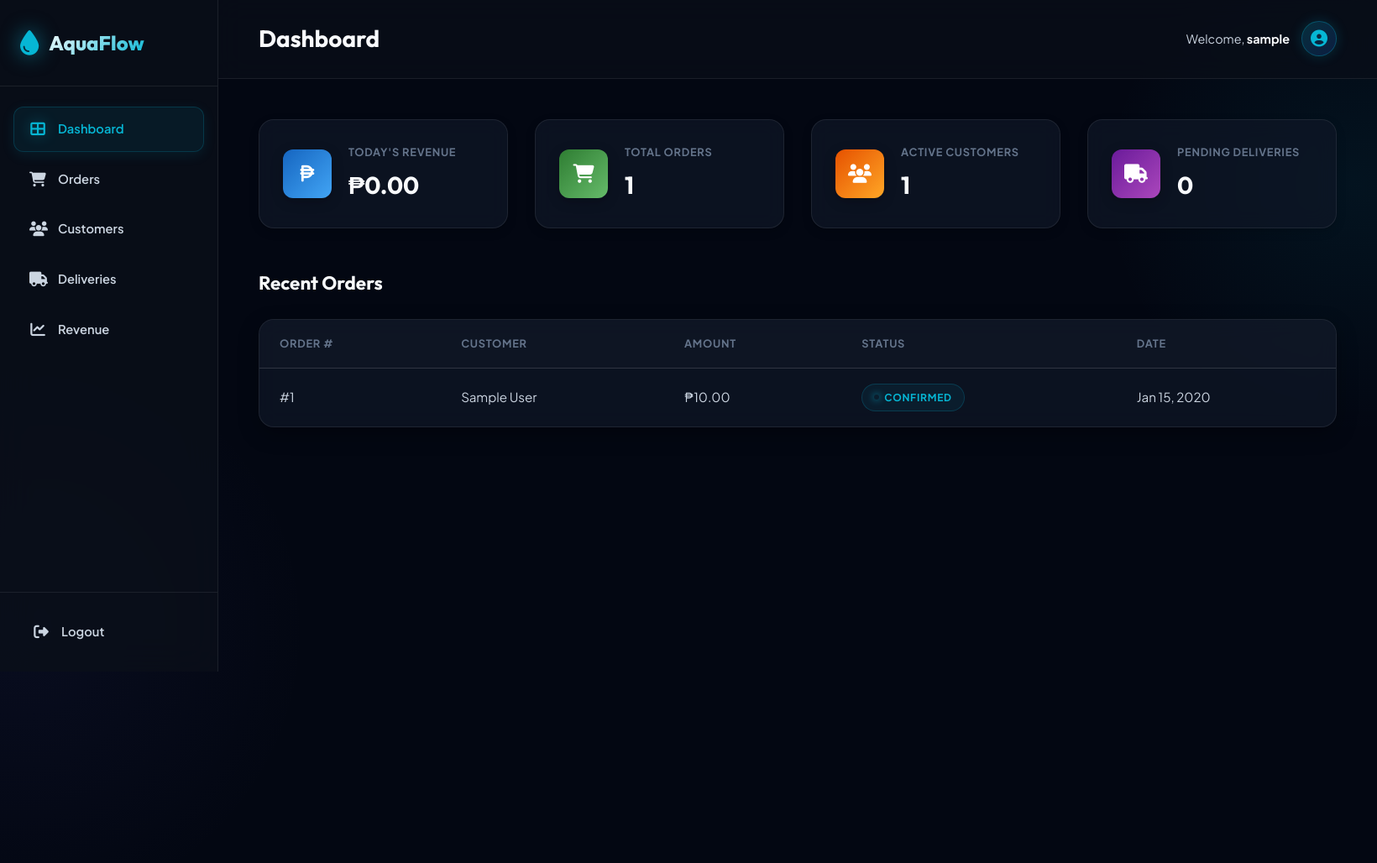
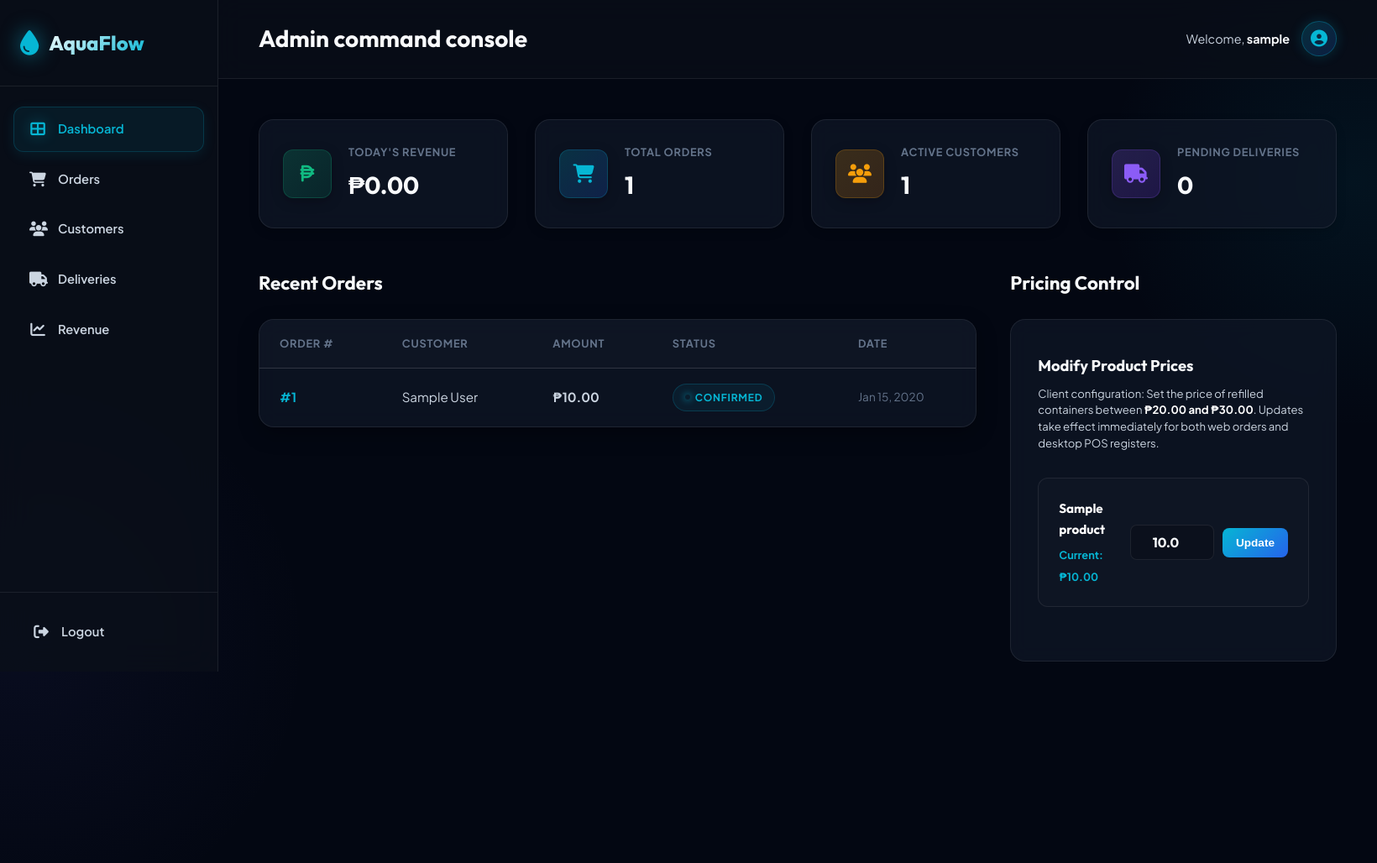
Before and after one commit to Oxil05/WaterStationPrototype, a Flask app: page /admin/dashboard in a window 1640 px wide; the page is wider, and only the part inside the window is pictured. Shown: the top 1028 px of that part at 84% size. Before the commit the page ends 800 px from the top of that part, so only its background shows below. Run offline with Flask 3, Linux system fonts and the light colour scheme; a user stored in the database is signed in; tables that the repository leaves empty hold one stand-in row (values such as "Sample post").

Commit message:
feat: add price configuration management within 20-30 pesos bounds to web and desktop app

```diff
--- a/app/routes/admin.py
+++ b/app/routes/admin.py
@@ -1,4 +1,4 @@
-from flask import Blueprint, render_template, redirect, url_for, flash
+from flask import Blueprint, render_template, redirect, url_for, flash, request
 from flask_login import login_required, current_user
 from functools import wraps
 from datetime import datetime, timezone
@@ -6,6 +6,7 @@ from app import db
 from app.models.order import Order
 from app.models.customer import Customer
 from app.models.delivery import Delivery
+from app.models.product import Product
 
 admin_bp = Blueprint('admin', __name__)
 
@@ -45,10 +46,33 @@ def dashboard():
     # Recent orders
     recent_orders = Order.query.order_by(Order.order_date.desc()).limit(10).all()
 
+    # Fetch products for price settings
+    products = Product.query.all()
+
     return render_template('admin/dashboard.html',
         today_revenue=today_revenue,
         total_orders=total_orders,
         active_customers=active_customers,
         pending_deliveries=pending_deliveries,
-        recent_orders=recent_orders
+        recent_orders=recent_orders,
+        products=products
     )
+
+
+@admin_bp.route('/update-price/<int:product_id>', methods=['POST'])
+@login_required
+@admin_required
+def update_price(product_id):
+    product = Product.query.get_or_404(product_id)
+    try:
+        new_price = float(request.form.get('price'))
+        if 20.0 <= new_price <= 30.0:
+            product.price = new_price
+            db.session.commit()
+            flash(f'Price for {product.name} updated to ₱{new_price:.2f} successfully.', 'success')
+        else:
+            flash('Error: Price must be between ₱20.00 and ₱30.00.', 'danger')
+    except (TypeError, ValueError):
+        flash('Error: Invalid price input. Enter a valid number.', 'danger')
+
+    return redirect(url_for('admin.dashboard'))
--- a/app/templates/admin/dashboard.html
+++ b/app/templates/admin/dashboard.html
@@ -1,12 +1,106 @@
 {% extends 'base.html' %}
 
-{% block title %}Dashboard{% endblock %}
-{% block page_title %}Dashboard{% endblock %}
+{% block title %}Admin Control Dashboard{% endblock %}
+{% block page_title %}Admin command console{% endblock %}
+
+{% block head %}
+<link rel="preconnect" href="https://fonts.googleapis.com">
+<link rel="preconnect" href="https://fonts.gstatic.com" crossorigin>
+<link href="https://fonts.googleapis.com/css2?family=Outfit:wght@400;600;700;800&family=Plus+Jakarta+Sans:wght@400;500;600;700&display=swap" rel="stylesheet">
+<style>
+    /* Admin dashboard styling */
+    .admin-container {
+        display: grid;
+        grid-template-columns: 2.2fr 1fr;
+        gap: 2.5rem;
+        margin-top: 2rem;
+    }
+
+    .price-control-card {
+        background: var(--bg-card);
+        backdrop-filter: blur(12px);
+        -webkit-backdrop-filter: blur(12px);
+        border: 1px solid var(--border-color);
+        border-radius: var(--radius-lg);
+        padding: 2.5rem 2rem;
+        position: relative;
+    }
+
+    .price-item {
+        background: rgba(255, 255, 255, 0.015);
+        border: 1px solid var(--border-color);
+        border-radius: var(--radius-md);
+        padding: 1.5rem;
+        margin-bottom: 1.5rem;
+        transition: var(--transition);
+        display: flex;
+        align-items: center;
+        justify-content: space-between;
+        gap: 1.5rem;
+    }
+
+    .price-item:hover {
+        border-color: rgba(6, 182, 212, 0.2);
+        background: rgba(255, 255, 255, 0.025);
+    }
+
+    .price-input-group {
+        display: flex;
+        align-items: center;
+        gap: 10px;
+    }
+
+    .input-price {
+        width: 100px;
+        padding: 10px 12px;
+        background: rgba(0, 0, 0, 0.2);
+        border: 1px solid var(--border-color);
+        border-radius: var(--radius-sm);
+        color: var(--text-primary);
+        font-family: 'Outfit', sans-serif;
+        font-size: 1rem;
+        font-weight: 700;
+        text-align: center;
+        outline: none;
+        transition: var(--transition);
+    }
+
+    .input-price:focus {
+        border-color: var(--accent-blue);
+        box-shadow: 0 0 10px rgba(6, 182, 212, 0.2);
+    }
+
+    .btn-update-price {
+        background: linear-gradient(135deg, var(--accent-blue) 0%, var(--accent-blue-dark) 100%);
+        color: white;
+        font-weight: 700;
+        border-radius: var(--radius-sm);
+        padding: 10px 16px;
+        font-size: 0.85rem;
+        transition: var(--transition);
+        border: none;
+        cursor: pointer;
+    }
+
+    .btn-update-price:hover {
+        transform: translateY(-1px);
+        box-shadow: 0 4px 15px rgba(6, 182, 212, 0.3);
+    }
+
+    @media (max-width: 900px) {
+        .admin-container {
+            grid-template-columns: 1fr;
+            gap: 2rem;
+        }
+    }
+</style>
+{% endblock %}
 
 {% block content %}
 <div class="dashboard-grid">
+    <!-- Stat Box: Rev -->
     <div class="stat-card">
-        <div class="stat-icon" style="background: linear-gradient(135deg, #1565c0, #42a5f5);">
+        <div class="stat-icon" style="background: linear-gradient(135deg, rgba(16, 185, 129, 0.2) 0%, rgba(4, 120, 87, 0.2) 100%); border: 1px solid rgba(16, 185, 129, 0.2); color: var(--accent-green);">
             <i class="fas fa-peso-sign"></i>
         </div>
         <div class="stat-info">
@@ -14,8 +108,10 @@
             <span class="stat-value">&#8369;{{ "%.2f"|format(today_revenue) }}</span>
         </div>
     </div>
+
+    <!-- Stat Box: Orders -->
     <div class="stat-card">
-        <div class="stat-icon" style="background: linear-gradient(135deg, #2e7d32, #66bb6a);">
+        <div class="stat-icon" style="background: linear-gradient(135deg, rgba(6, 182, 212, 0.2) 0%, rgba(37, 99, 235, 0.2) 100%); border: 1px solid rgba(6, 182, 212, 0.2); color: var(--accent-blue);">
             <i class="fas fa-shopping-cart"></i>
         </div>
         <div class="stat-info">
@@ -23,8 +119,10 @@
             <span class="stat-value">{{ total_orders }}</span>
         </div>
     </div>
+
+    <!-- Stat Box: Customers -->
     <div class="stat-card">
-        <div class="stat-icon" style="background: linear-gradient(135deg, #e65100, #ffa726);">
+        <div class="stat-icon" style="background: linear-gradient(135deg, rgba(245, 158, 11, 0.2) 0%, rgba(217, 119, 6, 0.2) 100%); border: 1px solid rgba(245, 158, 11, 0.2); color: var(--accent-orange);">
             <i class="fas fa-users"></i>
         </div>
         <div class="stat-info">
@@ -32,8 +130,10 @@
             <span class="stat-value">{{ active_customers }}</span>
         </div>
     </div>
+
+    <!-- Stat Box: Deliveries -->
     <div class="stat-card">
-        <div class="stat-icon" style="background: linear-gradient(135deg, #6a1b9a, #ab47bc);">
+        <div class="stat-icon" style="background: linear-gradient(135deg, rgba(139, 92, 246, 0.2) 0%, rgba(109, 40, 217, 0.2) 100%); border: 1px solid rgba(139, 92, 246, 0.2); color: var(--accent-purple);">
             <i class="fas fa-truck"></i>
         </div>
         <div class="stat-info">
@@ -43,6 +143,8 @@
     </div>
 </div>
 
+<div class="admin-container">
+    <!-- Left: Recent Orders -->
     <div class="recent-orders-section">
         <div class="section-header">
             <h2>Recent Orders</h2>
@@ -61,21 +163,54 @@
                 <tbody>
                     {% for order in recent_orders %}
                     <tr>
-                    <td>#{{ order.id }}</td>
+                        <td><strong style="color:var(--accent-blue);">#{{ order.id }}</strong></td>
                         <td>{{ order.customer.full_name }}</td>
-                    <td>&#8369;{{ "%.2f"|format(order.total_amount) }}</td>
+                        <td><strong>&#8369;{{ "%.2f"|format(order.total_amount) }}</strong></td>
                         <td>
                             <span class="status-badge status-{{ order.status }}">{{ order.status|capitalize }}</span>
                         </td>
-                    <td>{{ order.order_date.strftime('%b %d, %Y') }}</td>
+                        <td style="color:var(--text-muted); font-size:0.85rem;">{{ order.order_date.strftime('%b %d, %Y') }}</td>
                     </tr>
                     {% else %}
                     <tr>
-                    <td colspan="5" class="empty-state">No orders yet</td>
+                        <td colspan="5" class="empty-state">No orders registered yet.</td>
                     </tr>
                     {% endfor %}
                 </tbody>
             </table>
         </div>
     </div>
+
+    <!-- Right: Pricing Management -->
+    <div>
+        <div class="section-header">
+            <h2>Pricing Control</h2>
+        </div>
+
+        <div class="price-control-card">
+            <h3 style="font-family:'Outfit', sans-serif; font-size: 1.15rem; font-weight:700; margin-bottom: 0.5rem; color:var(--text-primary);">Modify Product Prices</h3>
+            <p style="font-size: 0.82rem; color: var(--text-secondary); margin-bottom: 2rem; line-height:1.5;">
+                Client configuration: Set the price of refilled containers between <strong style="color:#fff;">&#8369;20.00 and &#8369;30.00</strong>. Updates take effect immediately for both web orders and desktop POS registers.
+            </p>
+
+            {% for product in products %}
+            <form action="{{ url_for('admin.update_price', product_id=product.id) }}" method="POST">
+                <input type="hidden" name="csrf_token" value="{{ csrf_token() }}">
+
+                <div class="price-item">
+                    <div style="flex:1;">
+                        <h4 style="font-family:'Outfit', sans-serif; font-size:0.95rem; font-weight:700; color:#fff; margin-bottom:4px;">{{ product.name.split(' (')[0] }}</h4>
+                        <span style="font-size:0.8rem; color:var(--accent-blue); font-weight:700;">Current: &#8369;{{ "%.2f"|format(product.price) }}</span>
+                    </div>
+
+                    <div class="price-input-group">
+                        <input type="number" name="price" class="input-price" min="20" max="30" step="0.5" value="{{ product.price }}" required>
+                        <button type="submit" class="btn-update-price">Update</button>
+                    </div>
+                </div>
+            </form>
+            {% endfor %}
+        </div>
+    </div>
+</div>
 {% endblock %}
```
Also changed, not shown: desktop_app.py (+107 -2 lines), instance/water_station.db. Lines whose indentation alone changed are shown as unchanged.
